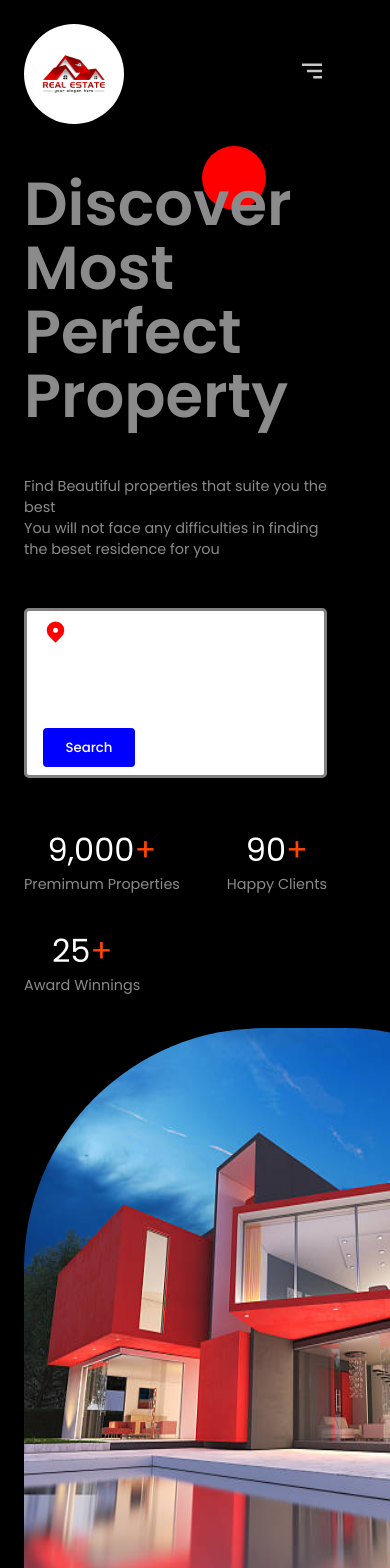
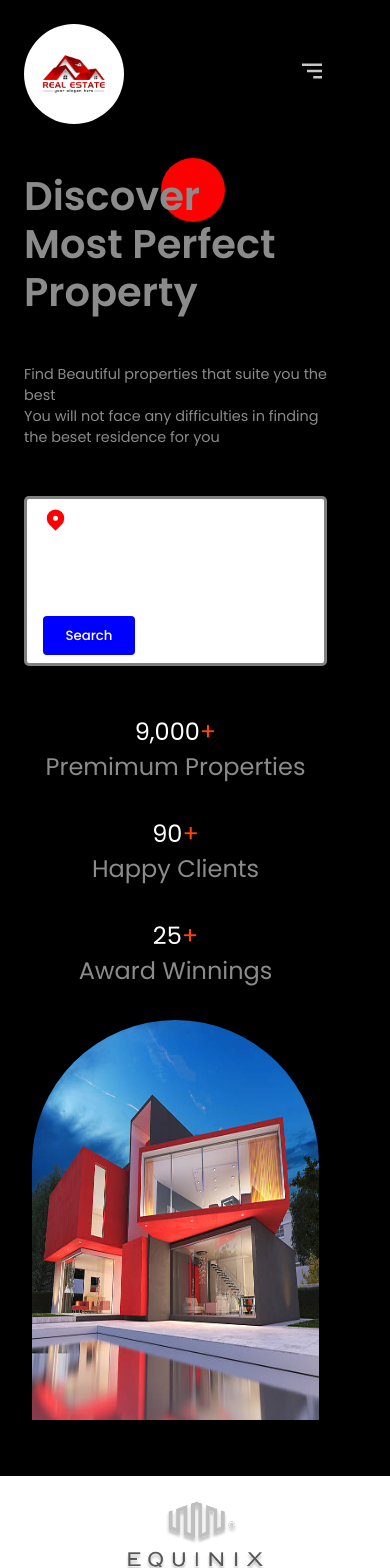
Before and after one commit to Aamir-Manzoor/Real-Estate-Web-Application, a React (Vite) app: page / in a window 390 px wide. Shown: the top 1568 px of the page. Built offline with nearby package versions, Linux system fonts and the light colour scheme.

Commit message:
fixed Responsiveness for extra and companies

```diff
--- a/src/App.jsx
+++ b/src/App.jsx
@@ -16,12 +16,12 @@ function App() {
           <Header />
           <Extra />
         </div>
-        {/* <Companies />
+        <Companies />
         <Residencies/>
-        <Value/>
-        <Contact/>
-        <GetStarted/>
-        <Footer/> */}
+        {/* <Value/> */}
+        {/* <Contact/> */}
+        {/* <GetStarted/> */}
+        {/* <Footer/> */}
       </div>
     </>
   );
--- a/src/extra/Extra.css
+++ b/src/extra/Extra.css
@@ -1,14 +1,22 @@
+* {
+  margin: -4px;
+  padding: 0;
+  box-sizing: border-box;
+  font-family: "Poppins", sans-serif;
+  scroll-behavior: smooth;
+}
 .extra-wrapper {
   color: white;
   position: relative;
   padding-bottom: 2rem;
+  z-index: 1;
 }
 
 .extra-container {
-  justify-content: space-between !important;
+  justify-content: space-around !important;
   align-items: flex-end;
 }
-.extra-left{
+.extra-left {
   gap: 3rem;
 }
 
@@ -69,3 +77,34 @@
 .stat > :nth-child(1) > :last-child {
   color: orangered;
 }
+
+
+@media (max-width: 640px){
+  .hero-container{
+    margin-top: 2rem;
+  }
+
+  .extra-title> h1{
+    font-size: 2.5rem;
+    line-height: 3rem;
+  }
+  .image-container{
+    width: 95%;
+    height: 25rem;
+  }
+  .stats{
+    justify-content: center !important;
+    gap: 1.5rem;
+  }
+
+  .extra-right{
+    width: 100%;
+  }
+
+  .stat>:nth-child(1){
+    font-size: 1.5rem;
+  }
+  .stat>:nth-child(2){
+    font-size: 1.5rem;
+  }
+}
--- a/src/header/Header.css
+++ b/src/header/Header.css
@@ -48,7 +48,7 @@ a:hover{
     border-radius: 10px;
     align-items: flex-start;
     box-shadow: var(--shadow);
-    z-index: 1000;
+    z-index: 99;
     transition: all 300ms ease-in;
   }
 }
```
